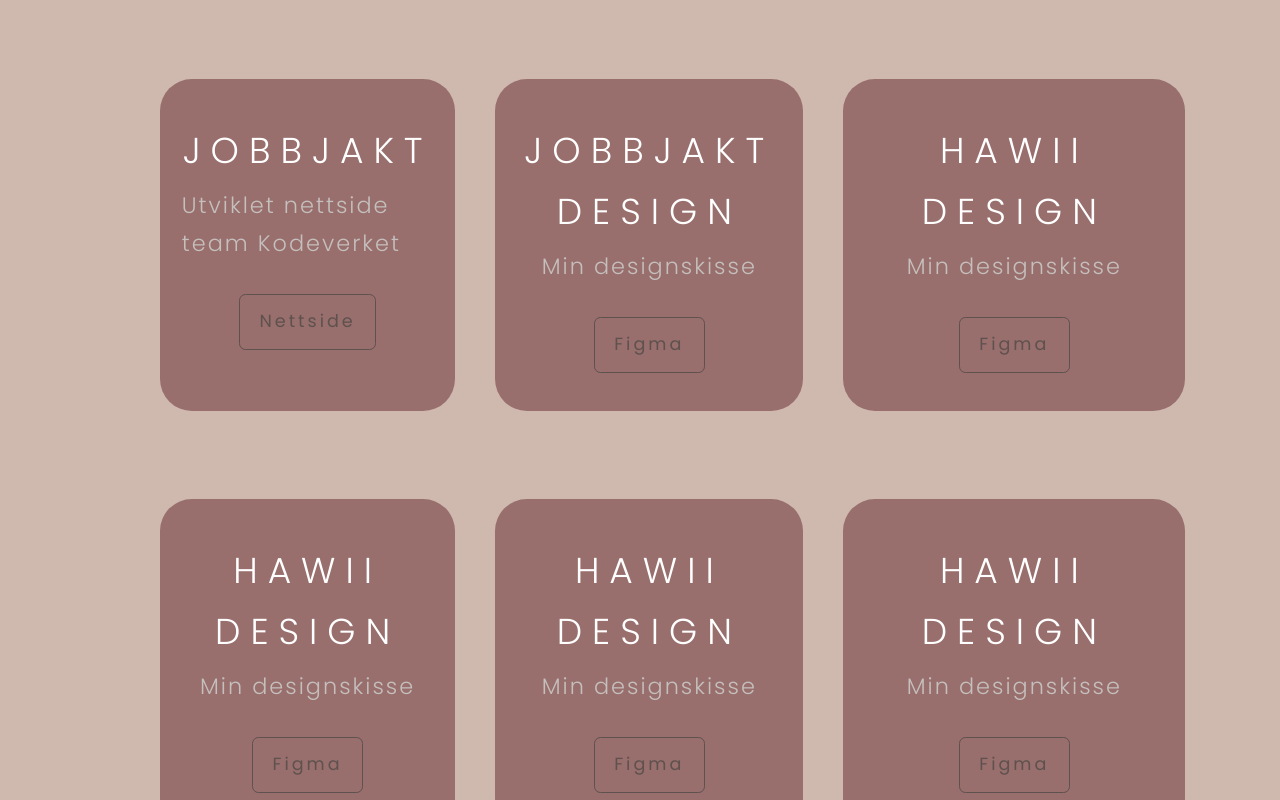
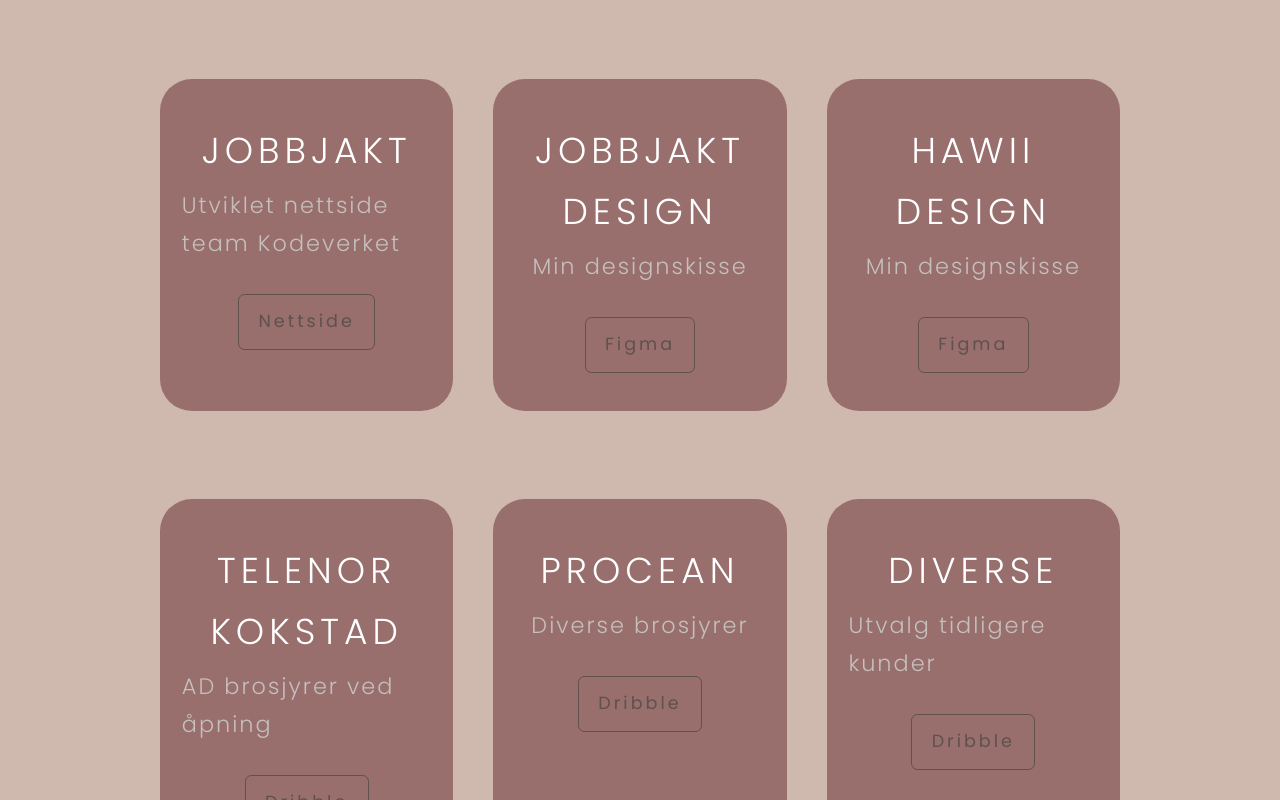
Before and after one commit to Viviann1/praksis-portfolio, a React (Create React App) app: page / in a window 1280 px wide. Shown: the part 4060-4860 px from the top of the page. Built offline with nearby package versions, Linux system fonts and the light colour scheme.

Commit message:
Portfolio updated and linked to dribble

```diff
--- a/src/components/portfolio/Portfolio.jsx
+++ b/src/components/portfolio/Portfolio.jsx
@@ -70,31 +70,31 @@
 
         <article className='portfolio__item'>
           <div>
-          <h3 className='h3_heading'>Hawii design</h3>
-          <p className='portfolio-p'>Min designskisse</p>
+          <h3 className='h3_heading'>Telenor Kokstad</h3>
+          <p className='portfolio-p'>AD brosjyrer ved åpning</p>
           </div>
           <div className="portfolio__item-cta">
-          <a href="https://www.figma.com/file/BQ7E4x45no5E69Kb5H9OUe/New-design-suggestion?type=design&node-id=0%3A1&mode=design&t=DXz2aAsiledW5ttO-1" className='btn'>Figma</a>
+          <a href="https://dribbble.com/shots/22217367-Telenor-Kokstad-brochures-opening?added_first_shot=true&utm_source=Clipboard_Shot&utm_campaign=Kodehode&utm_content=Telenor%20Kokstad%20brochures%20opening&utm_medium=Social_Share&utm_source=Clipboard_Shot&utm_campaign=Kodehode&utm_content=Telenor%20Kokstad%20brochures%20opening&utm_medium=Social_Share" className='btn'>Dribble</a>
           </div>
         </article>
 
         <article className='portfolio__item'>
           <div>
-          <h3 className='h3_heading'>Hawii design</h3>
-          <p className='portfolio-p'>Min designskisse</p>
+          <h3 className='h3_heading'>Procean</h3>
+          <p className='portfolio-p'>Diverse brosjyrer</p>
           </div>
           <div className="portfolio__item-cta">
-          <a href="https://www.figma.com/file/BQ7E4x45no5E69Kb5H9OUe/New-design-suggestion?type=design&node-id=0%3A1&mode=design&t=DXz2aAsiledW5ttO-1" className='btn'>Figma</a>
+          <a href="https://dribbble.com/shots/22217722-Procean?new_shot_upload=true&utm_source=Clipboard_Shot&utm_campaign=Kodehode&utm_content=Procean&utm_medium=Social_Share&utm_source=Clipboard_Shot&utm_campaign=Kodehode&utm_content=Procean&utm_medium=Social_Share" className='btn'>Dribble</a>
           </div>
         </article>
 
         <article className='portfolio__item'>
           <div>
-          <h3 className='h3_heading'>Hawii design</h3>
-          <p className='portfolio-p'>Min designskisse</p>
+          <h3 className='h3_heading'>Diverse</h3>
+          <p className='portfolio-p'>Utvalg tidligere kunder</p>
           </div>
           <div className="portfolio__item-cta">
-          <a href="https://www.figma.com/file/BQ7E4x45no5E69Kb5H9OUe/New-design-suggestion?type=design&node-id=0%3A1&mode=design&t=DXz2aAsiledW5ttO-1" className='btn'>Figma</a>
+          <a href="https://dribbble.com/shots/22217463-Different-clients?utm_source=Clipboard_Shot&utm_campaign=Kodehode&utm_content=Different%20clients&utm_medium=Social_Share&utm_source=Clipboard_Shot&utm_campaign=Kodehode&utm_content=Different%20clients&utm_medium=Social_Share" className='btn'>Dribble</a>
           </div>
         </article>
 
--- a/src/components/portfolio/portfolio.css
+++ b/src/components/portfolio/portfolio.css
@@ -22,7 +22,6 @@
 .h3_heading{
     font-size: 24px;
     font-weight: 100;
-    letter-spacing: 5px;
 }
 
 .btn {
@@ -54,6 +53,7 @@
     margin: 1.2rem 0 0.3rem;
     font-weight: 100;
     color: var(--color-white);
+    letter-spacing: 5px;
 
 }
 
```
